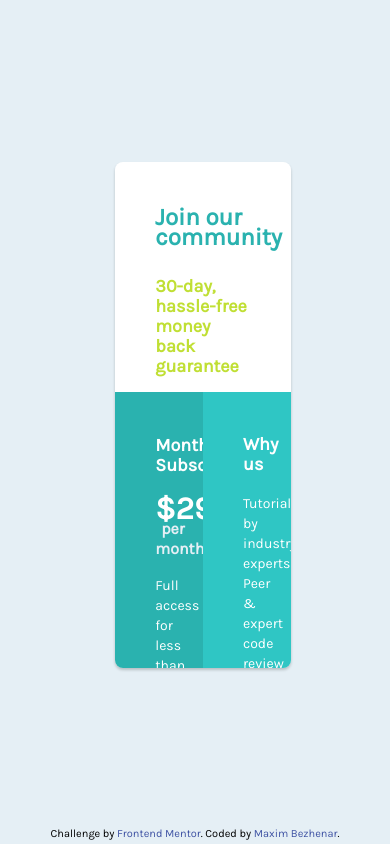
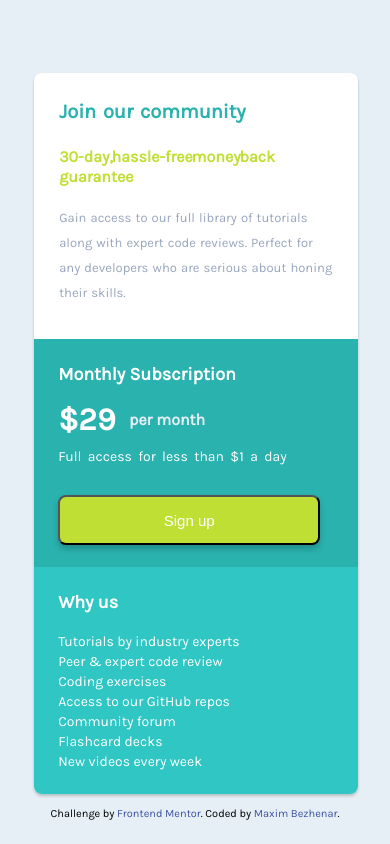
Before and after one commit to Bezenar/Frontend-Mentor-challenge-1, a plain HTML site: page index.html in a window 390 px wide. Drawn offline with Linux system fonts and the light colour scheme.

Commit message:
mobile version 370px

```diff
--- a/css/main.css
+++ b/css/main.css
@@ -47,7 +47,7 @@ p {
   }
 }
 
-@media (max-width: 375px) {
+@media (max-width: 369px) {
   .hide.s-show {
     display: block;
   }
@@ -77,7 +77,7 @@ p {
   }
 }
 
-@media (max-width: 375px) {
+@media (max-width: 369px) {
   .s-hide {
     display: none;
   }
@@ -194,10 +194,10 @@ p {
   .resp.xs-wid-100 {
     width: 100%;
   }
-  .resp.var-wid-33 {
+  .resp.xs-wid-33 {
     width: 33.33%;
   }
-  .resp.var-wid-66 {
+  .resp.xs-wid-66 {
     width: 66.66%;
   }
 }
@@ -239,10 +239,10 @@ p {
   .resp.s-wid-100 {
     width: 100%;
   }
-  .resp.var-wid-33 {
+  .resp.s-wid-33 {
     width: 33.33%;
   }
-  .resp.var-wid-66 {
+  .resp.s-wid-66 {
     width: 66.66%;
   }
 }
@@ -284,10 +284,10 @@ p {
   .resp.m-wid-100 {
     width: 100%;
   }
-  .resp.var-wid-33 {
+  .resp.m-wid-33 {
     width: 33.33%;
   }
-  .resp.var-wid-66 {
+  .resp.m-wid-66 {
     width: 66.66%;
   }
 }
@@ -329,10 +329,10 @@ p {
   .resp.l-wid-100 {
     width: 100%;
   }
-  .resp.var-wid-33 {
+  .resp.l-wid-33 {
     width: 33.33%;
   }
-  .resp.var-wid-66 {
+  .resp.l-wid-66 {
     width: 66.66%;
   }
 }
@@ -871,6 +871,12 @@ p {
   height: 100vh;
 }
 
+@media (max-width: 599px) {
+  .price-grid {
+    height: auto;
+  }
+}
+
 .price-grid .gridItem {
   -webkit-box-shadow: 0 2px 3px rgba(0, 0, 0, 0.2);
           box-shadow: 0 2px 3px rgba(0, 0, 0, 0.2);
@@ -882,14 +888,37 @@ p {
   overflow: hidden;
 }
 
+@media (max-width: 599px) {
+  .price-grid .gridItem {
+    width: 83%;
+    height: auto;
+    margin-left: 2px;
+    margin-top: 73px;
+  }
+}
+
 .price-grid .gridItem_header {
   background-color: white;
   height: 45.5%;
   padding: 0 40px;
 }
 
+@media (max-width: 599px) {
+  .price-grid .gridItem_header {
+    padding: 0 25px;
+  }
+}
+
 .price-grid .gridItem_header .heading-l {
   padding: 45px 0 0;
+}
+
+@media (max-width: 599px) {
+  .price-grid .gridItem_header .heading-l {
+    font-size: 20px;
+    word-spacing: 2px;
+    padding-top: 29px;
+  }
 }
 
 .price-grid .gridItem_header .heading-m {
@@ -898,10 +927,27 @@ p {
   word-spacing: 1px;
 }
 
+@media (max-width: 599px) {
+  .price-grid .gridItem_header .heading-m {
+    padding-top: 25px;
+    font-size: 16px;
+    word-spacing: -5px;
+  }
+}
+
 .price-grid .gridItem_header .text {
   color: #98a6bd;
   line-height: 22px;
   padding: 15px 0 0;
+}
+
+@media (max-width: 599px) {
+  .price-grid .gridItem_header .text {
+    padding: 18px 0 34px;
+    line-height: 25px;
+    font-size: 13px;
+    word-spacing: 1px;
+  }
 }
 
 .price-grid .gridItem_footer {
@@ -909,18 +955,45 @@ p {
   height: 54.5%;
 }
 
+@media (max-width: 599px) {
+  .price-grid .gridItem_footer {
+    -ms-flex-wrap: wrap;
+        flex-wrap: wrap;
+    height: auto;
+  }
+}
+
 .price-grid .gridItem_footer .leftSide,
 .price-grid .gridItem_footer .rightSide {
   padding: 0 40px;
+}
+
+@media (max-width: 599px) {
+  .price-grid .gridItem_footer .leftSide,
+  .price-grid .gridItem_footer .rightSide {
+    padding: 0 24px;
+  }
 }
 
 .price-grid .gridItem_footer .leftSide {
   background-color: #2ab2af;
 }
 
+@media (max-width: 599px) {
+  .price-grid .gridItem_footer .leftSide {
+    padding-bottom: 22px;
+  }
+}
+
 .price-grid .gridItem_footer .leftSide .heading-l {
   padding: 24px 0 0;
   font-size: 32px;
+}
+
+@media (max-width: 599px) {
+  .price-grid .gridItem_footer .leftSide .heading-l {
+    padding: 1px 0 0;
+  }
 }
 
 .price-grid .gridItem_footer .leftSide .heading-l span {
@@ -933,6 +1006,12 @@ p {
 .price-grid .gridItem_footer .leftSide .heading-m {
   font-size: 18px;
   padding: 43px 0 0;
+}
+
+@media (max-width: 599px) {
+  .price-grid .gridItem_footer .leftSide .heading-m {
+    padding: 25px 0;
+  }
 }
 
 .price-grid .gridItem_footer .leftSide .text {
@@ -954,6 +1033,12 @@ p {
   cursor: pointer;
 }
 
+@media (max-width: 599px) {
+  .price-grid .gridItem_footer .leftSide .button {
+    width: 262px;
+  }
+}
+
 .price-grid .gridItem_footer .leftSide .button:hover {
   -webkit-transition: all 1s ease-in-out;
   transition: all 1s ease-in-out;
@@ -971,10 +1056,22 @@ p {
   padding: 42px 0 0;
 }
 
+@media (max-width: 599px) {
+  .price-grid .gridItem_footer .rightSide .heading-m {
+    padding-top: 25px;
+  }
+}
+
 .price-grid .gridItem_footer .rightSide .list {
   color: white;
   padding: 20px 0 0;
   font-size: 14px;
+}
+
+@media (max-width: 599px) {
+  .price-grid .gridItem_footer .rightSide .list {
+    padding-bottom: 22px;
+  }
 }
 
 footer {
@@ -983,6 +1080,13 @@ footer {
   left: 0;
   text-align: center;
   width: 100%;
+}
+
+@media (max-width: 599px) {
+  footer {
+    position: relative;
+    margin-top: 10px;
+  }
 }
 
 .attribution {
@@ -1000,6 +1104,7 @@ body {
   font-weight: normal;
   line-height: 20px;
   background-color: #e5eff5;
+  position: relative;
 }
 
 .container {
--- a/index.html
+++ b/index.html
@@ -24,7 +24,7 @@
           </p>
         </div>
         <div class="gridItem_footer flex">
-          <div class="leftSide wid-50">
+          <div class="leftSide wid-50 resp s-wid-100">
             <h2 class="heading-m heading__white">
               Monthly Subscription
             </h2>
@@ -37,7 +37,7 @@
             </p>
             <button class="button">Sign up</button>
           </div>
-          <div class="rightSide wid-50">
+          <div class="rightSide wid-50 resp s-wid-100">
             <h2 class="heading-m heading__white">Why us</h2>
             <ul class="list">
               <li>Tutorials by industry experts</li>
```
Also changed, not shown: 1 other file.
